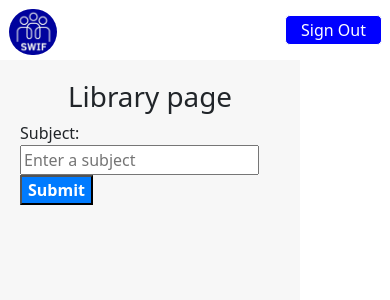
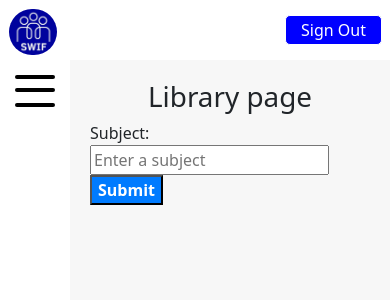
Before and after one commit to aheggy/swif-front-end, a React (Create React App) app: page /library in a window 390 px wide. Shown: the top 300 px of the page. Built offline with nearby package versions, Linux system fonts and the light colour scheme; no server answers; sample sign-in values are in the browser's storage; grey boxes are pictures that could not be loaded; the HTML template or start-up script is replaced by a standard one.

Commit message:
home animation and subject page responsive and burger sidebar responsive

```diff
--- a/src/Components/MessagePage.css
+++ b/src/Components/MessagePage.css
@@ -1,6 +1,6 @@
 .message-container {
     display: grid;
-    grid-template-columns: 300px 1fr;
+    grid-template-columns: min-content 1fr;
     grid-template-rows: 100%;
     height: 100vh;
 }
--- a/src/Components/UserSidebar.css
+++ b/src/Components/UserSidebar.css
@@ -5,12 +5,40 @@
 }
 
 .aside-menu {
-    /* border: 1px solid gray; */
+    padding: 10px;
+    width: 250px;
+    margin: 0 10px;
+    height: 100vh;
+    transition: width 0.3s ease;
+    -webkit-transition: width 0.3s ease;
+    -moz-transition: width 0.3s ease;
+    -ms-transition: width 0.3s ease;
+    -o-transition: width 0.3s ease;
+}
+
+
+.aside-menu-active {
+    width: 250px;
     padding: 10px;
     margin: 0 10px;
     height: 100vh;
+    transition: width 0.3s ease;
+    -webkit-transition: width 0.3s ease;
+    -moz-transition: width 0.3s ease;
+    -ms-transition: width 0.3s ease;
+    -o-transition: width 0.3s ease;
 }
 
+.userpage-aside button{
+    width: 100%;
+    text-wrap: nowrap;
+    overflow: hidden;
+    transition: all.3s ease;
+    -webkit-transition: all.3s ease;
+    -moz-transition: all.3s ease;
+    -ms-transition: all.3s ease;
+    -o-transition: all.3s ease;
+}
 
 .userpage-aside ul {
     list-style: none;
@@ -24,16 +52,19 @@
 
 .line-button-animation{
     padding: 10px;
-
+    border-bottom: none;
 }
 
-.line-button-animation{
-    border-bottom: none;
-
+.line-button-animation img{
+    margin-right: 10px;
 }
 
-@media screen and (max-width: 450px) {
-    .userpage-aside{
-        display: none;
+@media screen and (max-width: 768px) {
+    .aside-menu{
+        width: 0px;
+        overflow: hidden;
+    }
+    .userpage-aside button{
+        width: 0px;
     }
 }
--- a/src/Components/UserSidebar.jsx
+++ b/src/Components/UserSidebar.jsx
@@ -1,18 +1,17 @@
-import "./UserSidebar.css"
-import { useState, useEffect } from "react"
-import { Link } from "react-router-dom"
-import messages from "../assets/img/messages.png"
-import profile from "../assets/img/profile.png"
-import subject from "../assets/img/subject.png"
-import group from "../assets/img/group.png"
-import library from "../assets/img/library.png"
-import studyGuide from "../assets/img/studyGuide.png"
-import { getUsernameFromToken } from '../utilities/tokenUtilities';
-import { jwtDecode } from "jwt-decode"
-
+import "./UserSidebar.css";
+import "../assets/css/burger.css";
+import { useState, useEffect } from "react";
+import { Link } from "react-router-dom";
+import messages from "../assets/img/messages.png";
+import profile from "../assets/img/profile.png";
+import subject from "../assets/img/subject.png";
+import group from "../assets/img/group.png";
+import library from "../assets/img/library.png";
+import studyGuide from "../assets/img/studyGuide.png";
+import { getUsernameFromToken } from "../utilities/tokenUtilities";
+import { jwtDecode } from "jwt-decode";
 
 const UserSidebar = () => {
-
 	const [currentUsername, setCurrentUsername] = useState("");
 
 	useEffect(() => {
@@ -27,11 +26,27 @@ const UserSidebar = () => {
 		}
 	}, []);
 
-
+	function handleBurgerChange(event) {
+		const menu = document.getElementById("aside-menu");
+		if (event.target.checked) {
+			menu.classList.remove("aside-menu");
+			menu.classList.add("aside-menu-active");
+		}else{
+			menu.classList.add("aside-menu");
+			menu.classList.remove("aside-menu-active");
+		}
+	}
 
 	return (
+		<>
 			<aside className="userpage-aside">
-			<div className="aside-menu">
+				<label for="burger" class="burger" onClick={handleBurgerChange}>
+					<input id="burger" type="checkbox" />
+					<span></span>
+					<span></span>
+					<span></span>
+				</label>
+				<div className="aside-menu" id="aside-menu">
 					<ul>
 						<li>
 							<Link to="/messages">
@@ -84,6 +99,7 @@ const UserSidebar = () => {
 					</ul>
 				</div>
 			</aside>
+		</>
 	);
 };
 
--- a/src/Pages/Home.jsx
+++ b/src/Pages/Home.jsx
@@ -138,8 +138,11 @@ function Home() {
           </form>
         </div>
       <div className='landing-page-image'>
+        <img className='home-image' src="../home-video.gif" alt="" />
+        {/*
         <img className='home-image' src="../homePage.jpg" alt="" />
-        {/* <img className='home-image' src="../sellectPartner.png" alt="" /> */}
+        <img className='home-image' src="../sellectPartner.png" alt="" />
+        */}
       </div>
 
 
--- a/src/Pages/Library.css
+++ b/src/Pages/Library.css
@@ -1,6 +1,6 @@
 .library-container{
     display: grid;
-    grid-template-columns: 300px 1fr;
+    grid-template-columns: min-content 1fr;
     grid-template-rows: 100%;
     height: 100vh;
 }
--- a/src/Pages/People.css
+++ b/src/Pages/People.css
@@ -1,24 +1,13 @@
 .people-container {
     display: grid;
-    /* grid-template-columns: 300px 1fr; */
-    /* Adjusted for dynamic sidebar */
-    grid-template-columns: minmax(0, 300px) 1fr;
+    grid-template-columns: min-content 1fr;
     grid-template-rows: 100%;
     height: 80vh;
 }
 
 @media screen and (max-width: 500px) {
   .people-container {
-      display: grid;
-      /* grid-template-columns: 300px 1fr; */
-      /* Adjusted for dynamic sidebar */
-      grid-template-columns: minmax(0, 300px) 1fr;
-      grid-template-rows: 100%;
       height: 100vh;
-  }
-  /* Adjusted media query for 500px */
-  .userpage-aside {
-      display: none; /* Hide sidebar */
   }
   /* will update hamburger still once I figure it out. */
 }
--- a/src/Pages/StudyGuide.css
+++ b/src/Pages/StudyGuide.css
@@ -1,6 +1,6 @@
 .studyguide-container {
     display: grid;
-    grid-template-columns: 300px 1fr;
+    grid-template-columns: min-content 1fr;
     grid-template-rows: 100%;
     height: 100vh;
     color: #333;
@@ -74,10 +74,3 @@
     overflow-x: auto;
     overflow-y: auto;
 }
-
-/* Responsive adjustments */
-@media (max-width: 768px) {
-    .studyguide-container {
-        grid-template-columns: 1fr;
-    }
-}
--- a/src/Pages/SubjectPage.css
+++ b/src/Pages/SubjectPage.css
@@ -1,6 +1,6 @@
 .subjectpage-container {
     display: grid;
-    grid-template-columns: 300px 1fr;
+    grid-template-columns: min-content 1fr;
     grid-template-rows: 100%;
     height: 100vh;
 }
@@ -16,9 +16,27 @@
 
 .subjects-container {
     display: grid;
-    grid-template-columns: repeat(2, 1fr);
+    grid-template-columns: repeat(1, 1fr);
     grid-template-rows: repeat(auto-fill, minmax(100px, 1fr));
     gap: 5px;
+}
+
+@media screen and (min-width: 768px) and (max-width: 1023px) {
+    .subjects-container {
+        grid-template-columns: repeat(2, 1fr);
+    }
+}
+
+@media screen and (min-width: 1024px) {
+    .subjects-container {
+        grid-template-columns: repeat(3, 1fr);
+    }
+}
+
+@media screen and (min-width: 1200px) {
+    .subjects-container {
+        grid-template-columns: repeat(4, 1fr);
+    }
 }
 
 .subject img {
--- a/src/Pages/SubjectPage.jsx
+++ b/src/Pages/SubjectPage.jsx
@@ -24,15 +24,9 @@ const SubjectPage = ({currentUsername}) => {
 
 		fetchSubjects()
 
-	}, [subjects])
+	}, [])
 
 
-
-
-
-
-
-	console.log(subjects)
 	return (
 		<div>
 			<div className="subjectpage-container">
@@ -45,7 +39,7 @@ const SubjectPage = ({currentUsername}) => {
 									<a className="card_image" href="/people">
 										<div className="circle">
 											<div className="img">
-												{/* <img src={subject.img} alt="" /> */}
+												<img src={subject.image_url} alt="" />
 											</div>
 										</div>
 										<p>{subject.subject_name}</p>
--- a/src/Pages/UserPage.css
+++ b/src/Pages/UserPage.css
@@ -74,12 +74,19 @@
 }
 
 
-.profile-image{
+.profile-image {
     border: 1px solid blue;
-    width: 230px;
-    height: 220px;
+    width: 120px;
+    height: 120px;
     border-radius: 50%;
     object-fit: cover;
+}
+
+@media screen and (min-width: 1024px) {
+    .profile-image {
+        width: 220px;
+        height: 220px;
+    }
 }
 
 .about-user{
--- /dev/null
+++ b/src/assets/css/burger.css
@@ -0,0 +1,70 @@
+.burger {
+    position: relative;
+    width: 40px;
+    height: 30px;
+    background: transparent;
+    cursor: pointer;
+    display: block;
+    margin: 15px;
+}
+
+@media screen and (min-width: 768px) {
+    .burger{
+        display: none;
+    }
+}
+
+.burger input {
+    display: none;
+}
+
+.burger span {
+    display: block;
+    position: absolute;
+    height: 4px;
+    width: 100%;
+    background: black;
+    border-radius: 5px;
+    opacity: 1;
+    left: 0;
+    transform: rotate(0deg);
+    transition: .25s ease-in-out;
+    -webkit-border-radius: 5px;
+    -moz-border-radius: 5px;
+    -ms-border-radius: 5px;
+    -o-border-radius: 5px;
+}
+
+.burger span:nth-of-type(1) {
+    top: 0px;
+    transform-origin: left center;
+}
+
+.burger span:nth-of-type(2) {
+    top: 50%;
+    transform: translateY(-50%);
+    transform-origin: left center;
+}
+
+.burger span:nth-of-type(3) {
+    top: 100%;
+    transform-origin: left center;
+    transform: translateY(-50%);
+}
+
+.burger input:checked~span:nth-of-type(1) {
+    top: 0;
+    left: 5px;
+    transform: rotate(405deg);
+}
+
+.burger input:checked~span:nth-of-type(2) {
+    width: 0%;
+    opacity: 0;
+}
+
+.burger input:checked~span:nth-of-type(3) {
+    top: 28px;
+    left: 5px;
+    transform: rotate(-405deg);
+}
```
Also changed, not shown: 1 other file (tests, documents, lock files or other folders). Lines whose indentation alone changed are shown as unchanged.
